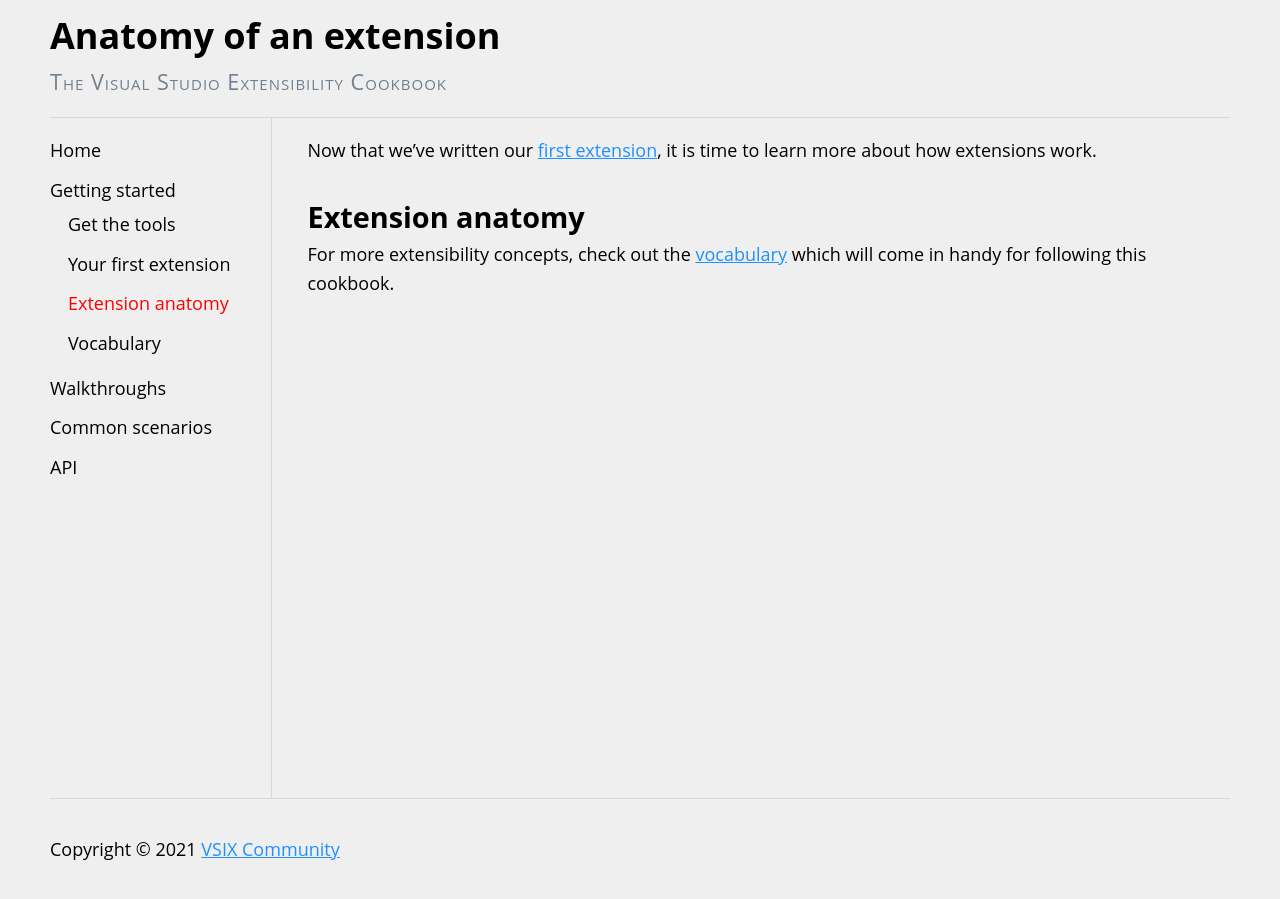
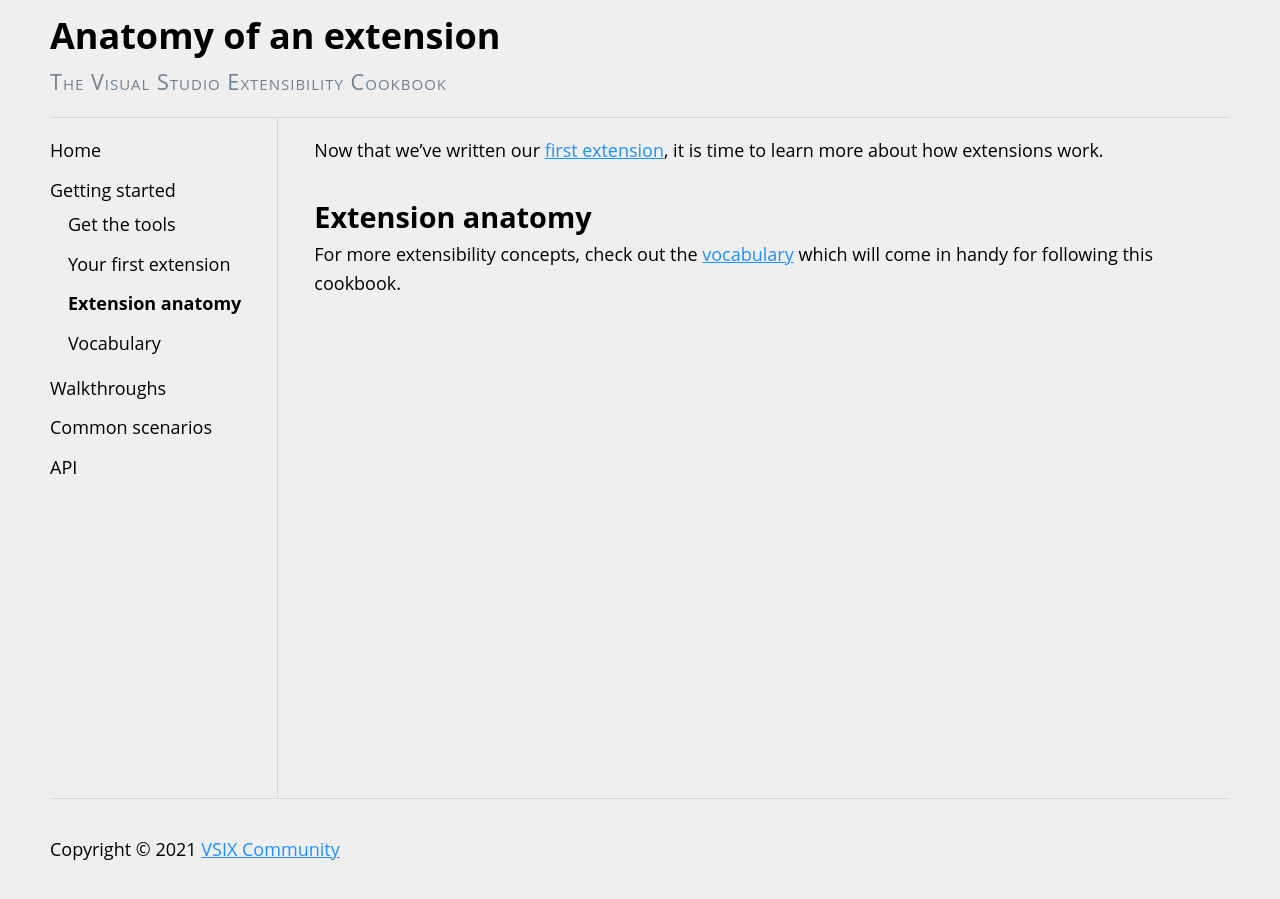
Before and after one commit to VsixCommunity/docs, a Jekyll site: the page built from getting-started/extension-anatomy.md, in a window 1280 px wide. Built offline with Jekyll 4.4.1, drawn with Linux system fonts in a browser that asks for light colours; our own code applies the rules of GitHub Pages for plain Markdown files.

Commit message:
highlight current page in menu

```diff
--- a/assets/css/style.css
+++ b/assets/css/style.css
@@ -97,8 +97,8 @@ main {
     text-decoration: underline;
 }
 
-#menu .current {
-    color: red;
+#menu a.current {
+    font-weight: bold;
 }
 
 #menu ul {
```
